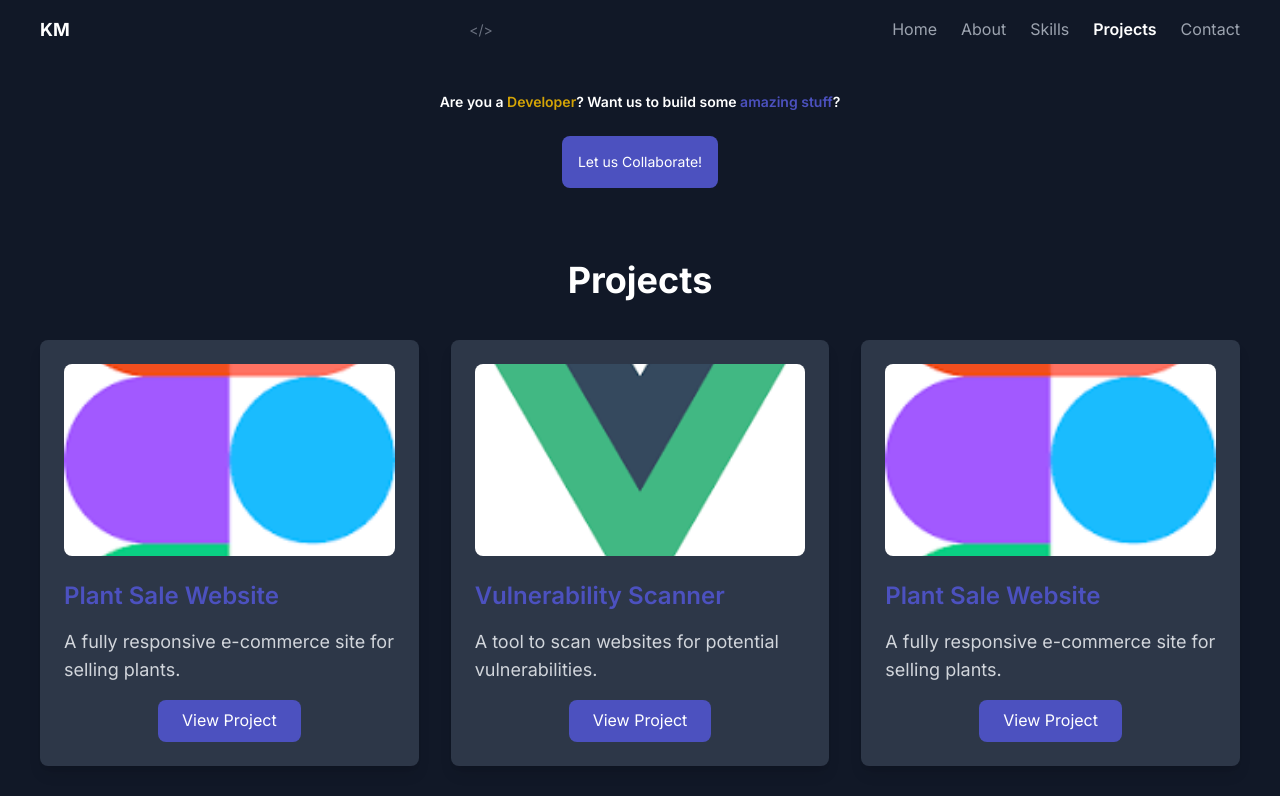
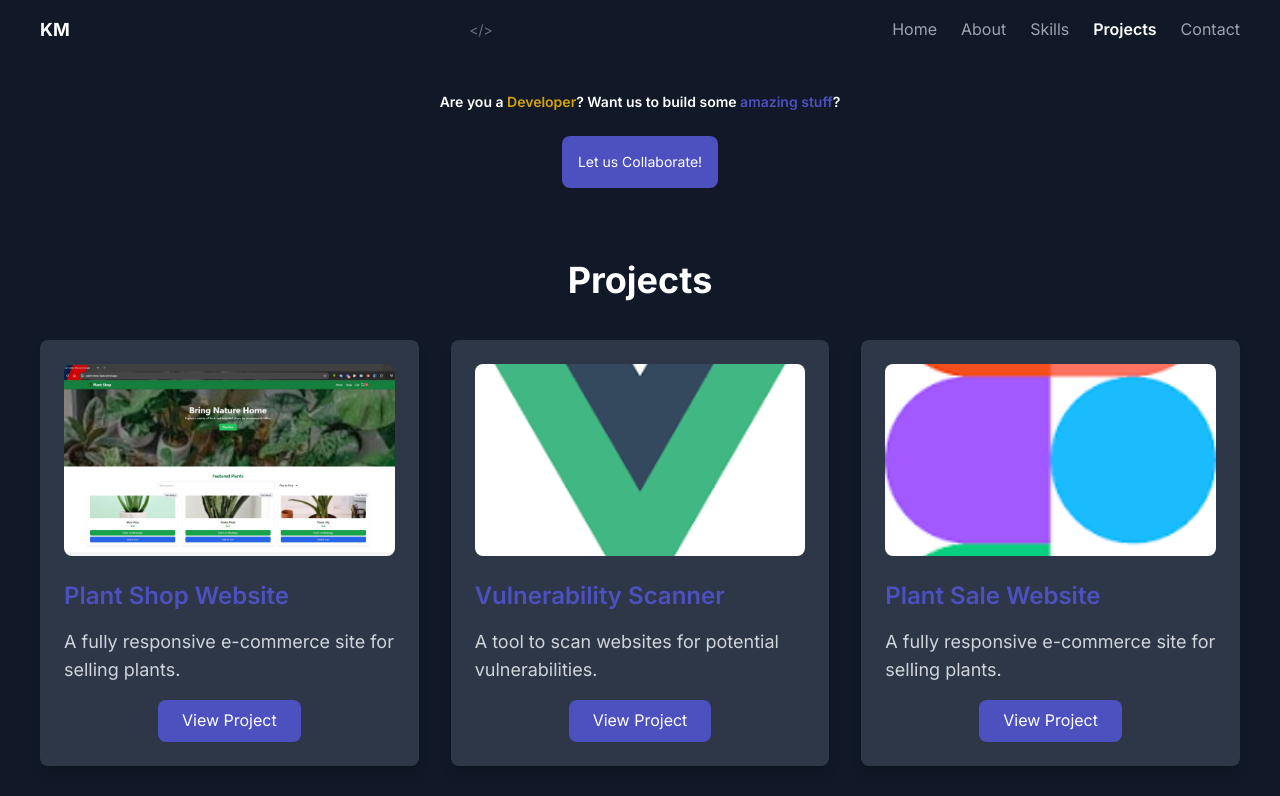
Before and after one commit to Kevrollin/Kelvin_Mukaria_Portfolio, a Next.js app: page /projects in a window 1280 px wide. Shown: the top 796 px of the page. Built offline with nearby package versions, Linux system fonts and the light colour scheme.

Commit message:
Added a project file

```diff
--- a/pages/projects.js
+++ b/pages/projects.js
@@ -42,10 +42,10 @@ export default function Projects() {
 
   const projects = [
     {
-      title: 'Plant Sale Website',
+      title: 'Plant Shop Website',
       description: 'A fully responsive e-commerce site for selling plants.',
-      link: 'https://github.com/your-username/plant-sale-website',
-      image: '/assets/plant-sale.png',
+      link: 'https://plant-shop-8yas.vercel.app/',
+      image: '/images/plant-shop.JPG',
     },
     {
       title: 'Vulnerability Scanner',
@@ -105,6 +105,7 @@ export default function Projects() {
 
   return (
     <div className="bg-gray-900">
+
       <div className="text-center lg:py-8 sm:py-16 sm:px-28">
         <p className="text-sm font-semibold text-white mb-6">
           Are you a <span className="text-warning">Developer</span>? Want us to build some <span className="text-primary">amazing stuff</span>?
@@ -157,12 +158,15 @@ export default function Projects() {
 
       <main className="p-10 mx-68">
         <h2 className="text-4xl font-bold text-white text-center">Projects</h2>
+        <div className="container">
         <div className="grid grid-cols-1 sm:grid-cols-2 lg:grid-cols-3 gap-8 mt-10">
           {projects.map((project, index) => (
             <ProjectCard key={index} project={project} />
           ))}
         </div>
+        </div>
       </main>
-    </div>
+      </div>
+
   );
 }
```
Also changed, not shown: public/images/plant-shop.JPG (added).
